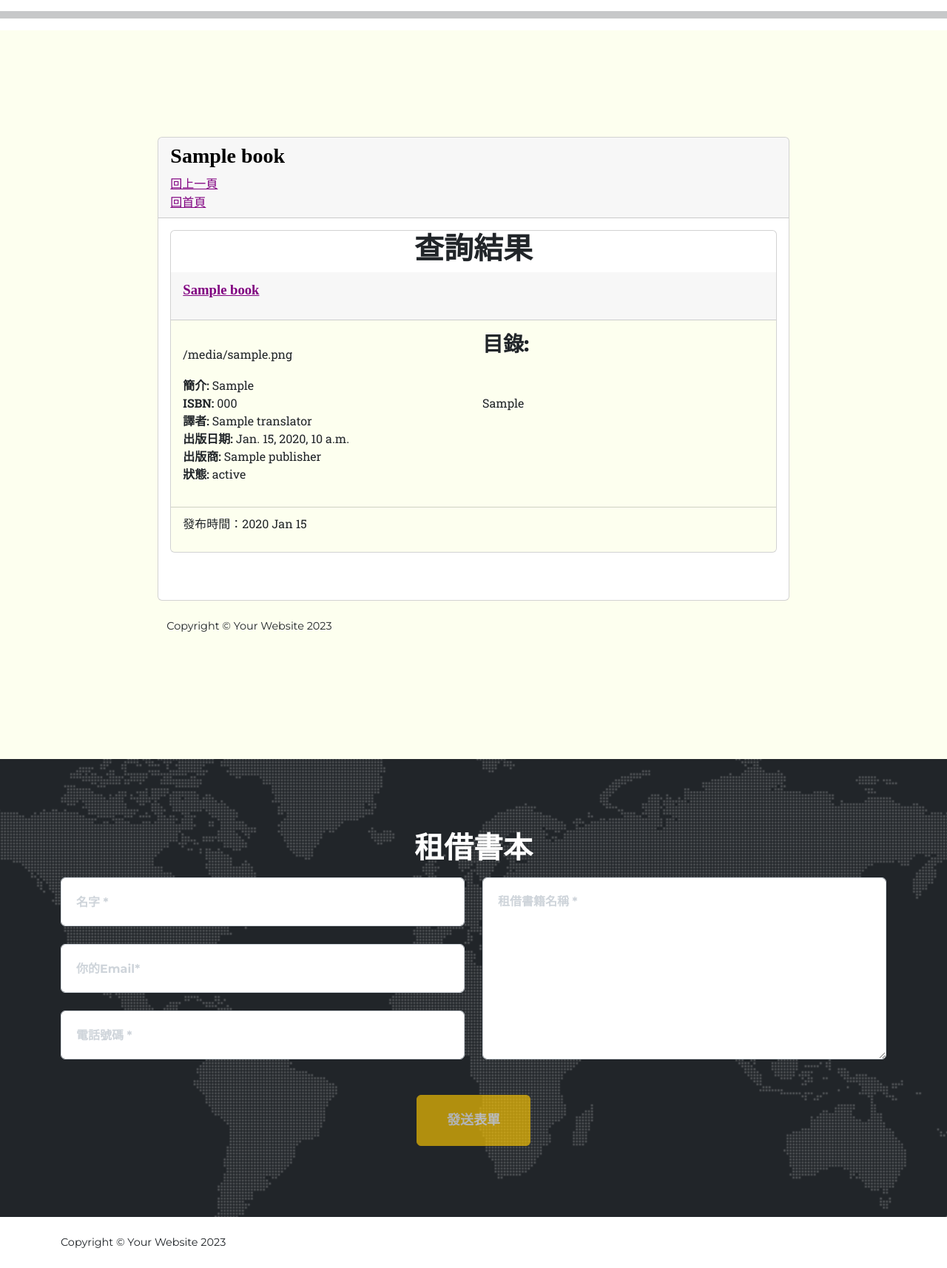
After one commit to 11056002/Final-Exam_Library, a Django app: template templates/search_book.html in a window 1280 px wide. The commit adds this page. Shown: the part 633-2347 px from the top of the page at 74% size. Run offline with Django 4.2, Linux system fonts and the light colour scheme; the template is opened without the code that fills it: most values are stand-ins (such as "Sample title", 1, 10 or a date in 2020); some libraries are stand-ins or nearby versions.

Commit message:
搜尋製作完成

```diff
--- a/templates/base2.html
+++ b/templates/base2.html
@@ -1,3 +1,4 @@
+{% load static %}
 <!DOCTYPE html>
 <!--[if lt IE 7]>      <html class="no-js lt-ie9 lt-ie8 lt-ie7"> <![endif]-->
 <!--[if IE 7]>         <html class="no-js lt-ie9 lt-ie8"> <![endif]-->
@@ -22,20 +23,18 @@
 
     </head>
     <body id="page-top">
+        <script src="{% static 'js/scripts.js' %}"></script>
         <!-- 這是最上面的導覽-->
         <nav class="navbar navbar-expand-lg navbar-dark fixed-top" id="mainNav">
             <div class="container">
                 <div class="row">
-                    <form action="/search_books/" method="get" class="col-lg-8">
+                    <form action="/search_books/" method="get" class="col">
                         <div class="form-group d-flex">
                             <input type="text" class="form-control" id="keyword" name="keyword" placeholder="(在這裡輸入書名)">
+                            <button type="submit" class="btn btn-primary ml-2" style="height: 38px; width:70px;">查詢</button>
                         </div>
                     </form>
-                    <div class="col-lg-4">
-                        <button type="submit" class="btn btn-primary" style="margin-left: 0.1%;">查詢</button>
-                    </div>
                 </div>
-
                 <div class="collapse navbar-collapse" id="navbarResponsive">
                     <ul class="navbar-nav text-uppercase ms-auto py-4 py-lg-0">
                         <li class="nav-item"><a class="nav-link" href="http://127.0.0.1:8000/?menu=default#main">首頁</a></li>
--- /dev/null
+++ b/templates/search_book.html
@@ -0,0 +1,55 @@
+{% extends "base2.html" %}
+{% load markdown_extras %}
+<link href="/static/css/styles.css" rel="stylesheet" />
+{% block title %} {{ book.name }} - 牧羊人 {% endblock title %}
+{% block headmessage %}
+<h3 style='font-family:微軟正黑體;color:black;'>{{ book.name }}</h3>
+<a style='font-family:微軟正黑體;color:purple;' href='http://127.0.0.1:8000/?menu=book#transmit'>回上一頁</a>
+<br>
+<a style='font-family:微軟正黑體;color:purple;' href='/'>回首頁</a>
+{% endblock headmessage %}
+{% block content %}
+    <div class='card mx-auto'>
+        {% if empty %}
+            <h2>請輸入搜索關鍵字 O_o</h2>
+        {% elif no_result %}
+            <h2>查無此結果: "{{ keyword }}"</h2>
+        {% else %}
+        <h1 style="text-align: center;">查詢結果</h1>
+        {% for book in books %}
+        <div class='card-header'>
+            <p style='font-family:微軟正黑體;font-size:14pt;font-weight:bold;'>
+                <a href='/book/{{ book.name }}#transmit' style='color:purple;'>{{ book.name }}</a>
+            </p>
+        </div>
+        <div class='card-body' style='background-color:#f6ffc546'>
+            <div class='row'>
+                <div class='col-lg-6'>
+                    <p class="text-muted">
+                        <p class="text-muted text-start">{{ book.book_img  | convert_markdown | safe }}  </p>
+                        <strong class="text-end">簡介:</strong> {{ book.book_con  }}<br>
+                        <strong class="text-end">ISBN:</strong> {{ book.ISBN }}<br>
+                        <strong class="text-end">譯者:</strong> {{ book.translator }}<br>
+                        <strong class="text-end">出版日期:</strong> {{ book.date }}<br>
+                        <strong class="text-end">出版商:</strong> {{ book.publisher }}<br>
+                        <strong class="text-end">狀態:</strong> {{ book.status }}<br>
+                    </p>
+                </div>
+                <div class='col-lg-6'>
+                    <strong class="text-end h3">目錄:</strong><br><br><br>{{ book.book_con1 | convert_markdown | safe }}<br>
+                </div>
+            </div>
+        </div>
+
+        <div class='card-footer' style='background-color:#f6ffc546'>
+            <p>
+                發布時間：{{ book.date | date:"Y M d" }}
+            </p>
+        </div>
+    </div>
+        {% endfor %}
+        {% endif %}
+    </div>
+    <br>
+    <br>
+{% endblock content %}
```
Also changed, not shown: mysite/views.py (+20 -4 lines).
